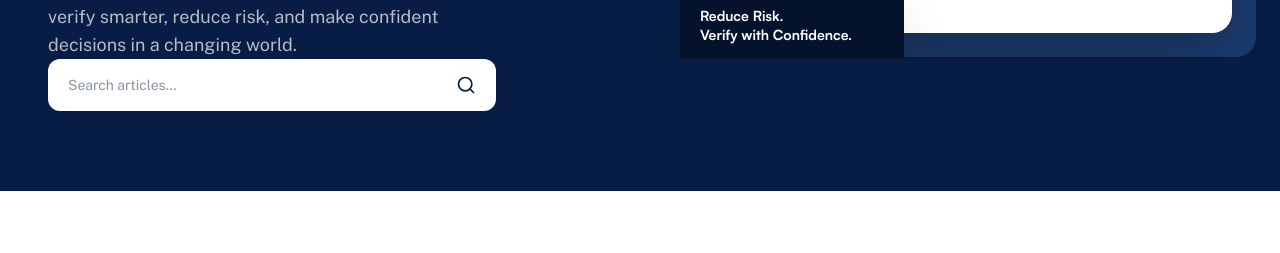
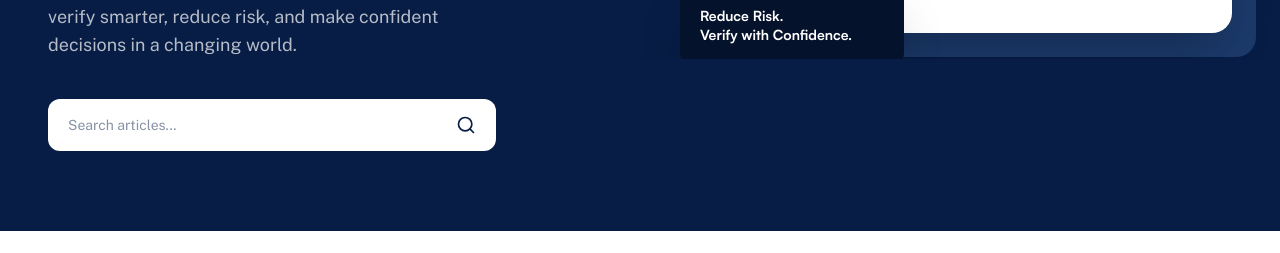
Before and after one commit to VerifyEngine/verifyengine-frontenddev, a Next.js app: page /blog in a window 1280 px wide. Shown: the part 353-606 px from the top of the page. Built offline with nearby package versions, Linux system fonts and the light colour scheme; no server answers.

Commit message:
Give the blog search room to breathe below the hero copy

```diff
--- a/src/components/marketing/BlogBrowser.tsx
+++ b/src/components/marketing/BlogBrowser.tsx
@@ -51,7 +51,11 @@ export function BlogBrowser() {
 
   return (
     <>
-      <div className="bg-navy-900 pb-16 sm:pb-20">
+      {/* The search continues the hero's navy band, but it is a separate
+          element from it, so the space above has to be set here — otherwise the
+          field ends up sitting on the hero paragraph's last line. The design
+          leaves roughly this much room between the two. */}
+      <div className="bg-navy-900 pt-10 pb-16 sm:pb-20">
         <Container>
           <div className="relative max-w-md">
             <input
```
